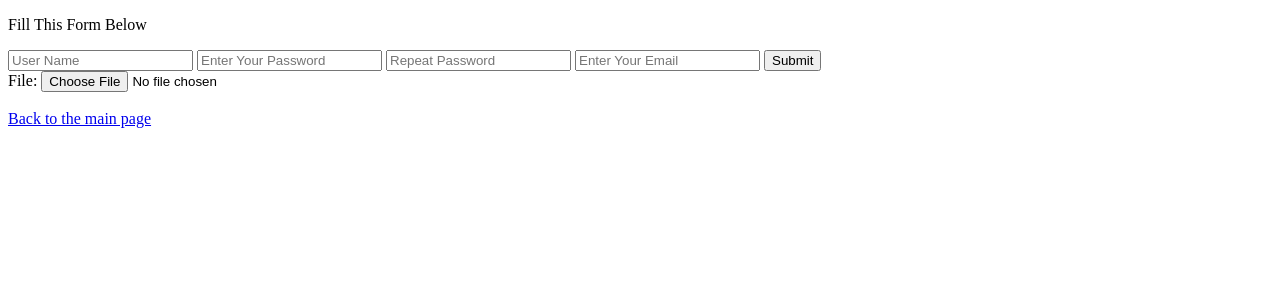
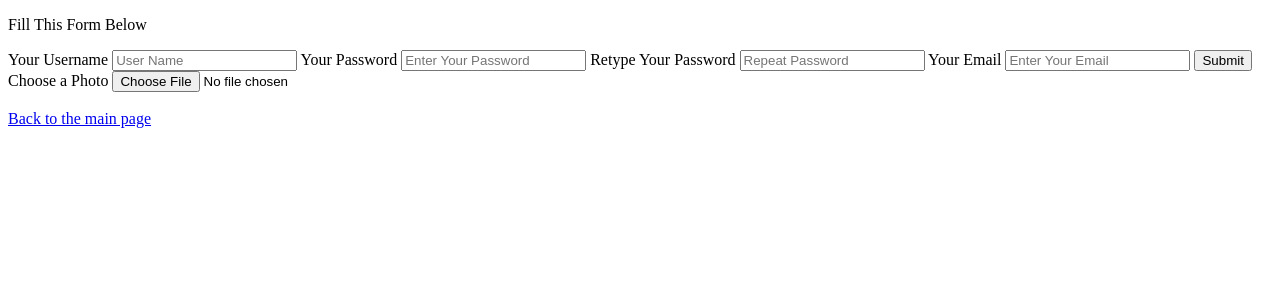
Before and after one commit to GleadrTeam/GleadrProject, a PHP site: page /php/create_new_user.php in a window 1280 px wide. Shown: the top 300 px of the page. Run offline with PHP 8.4, Linux system fonts and the light colour scheme.

Commit message:
Add labels for the registry form fields!

```diff
--- a/php/create_new_user.php
+++ b/php/create_new_user.php
@@ -119,13 +119,17 @@ EMAIL;
 <?php if (!empty($errors)) { display_errors($errors); } ?>
 <form method = "post" enctype="multipart/form-data">
     <p>Fill This Form Below</p>
-    <input type = "text" name = "username" placeholder = "User Name" />
-    <input type = "password" name = "password" placeholder = "Enter Your Password" />
-    <input type = "password" name = "repeatPassword" placeholder = "Repeat Password"/>
-    <input type = "email" name = "email" placeholder = "Enter Your Email"/>
+    <label for = "user">Your Username</label>
+    <input type = "text" name = "username" placeholder = "User Name" id = "user" />
+    <label for = "pass">Your Password</label>
+    <input type = "password" name = "password" placeholder = "Enter Your Password" id = "pass" />
+    <label for = "repass">Retype Your Password</label>
+    <input type = "password" name = "repeatPassword" placeholder = "Repeat Password" id = "repass"/>
+    <label for = "mail">Your Email</label>
+    <input type = "email" name = "email" placeholder = "Enter Your Email" id = "mail"/>
     <input type = "submit" name = "submition" value = "Submit" /> <br/>
-    File:
-    <input type="file" name="image"/><br/>
+    <label for = "photo">Choose a Photo</label>
+    <input type="file" name="image" id = "photo"/><br/>
     <br/>
     <a href="index.php">Back to the main page</a><br />
 </form>
```
